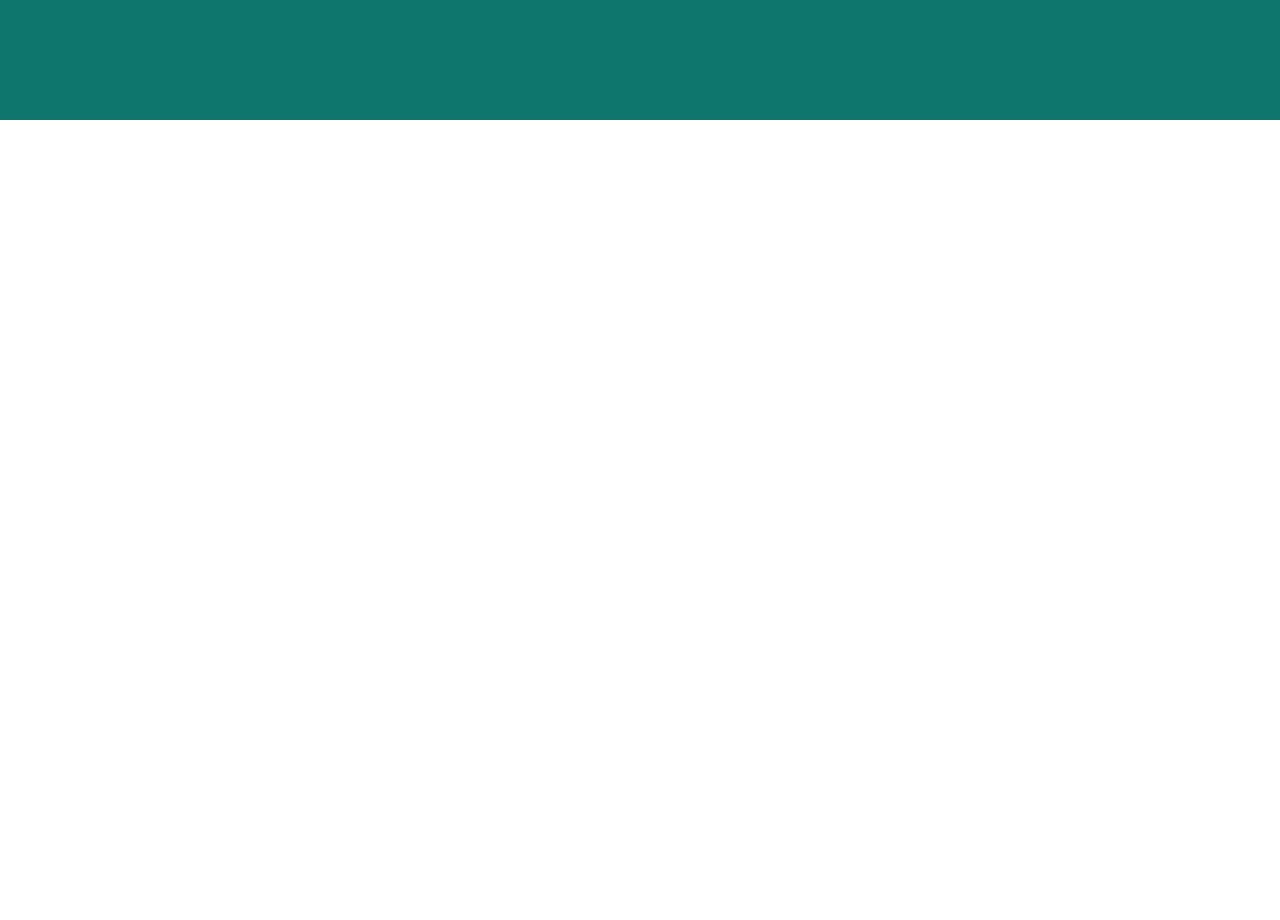
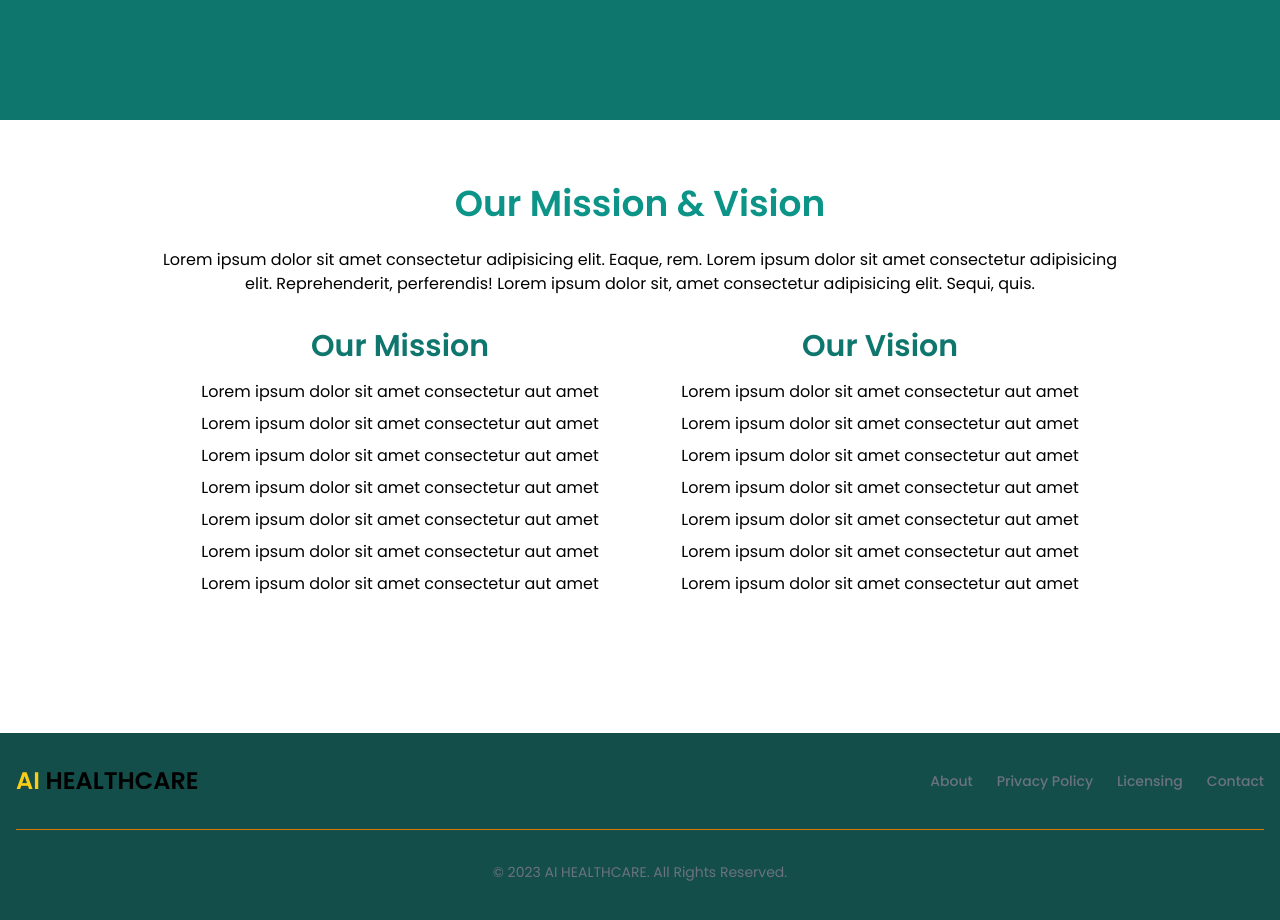
Before and after one commit to snahashisk/aihealthcare, a React (Create React App) app: page / in a window 1280 px wide. Shown: the part 2280-3200 px from the top of the page. Before the commit the page ends 2400 px from the top, so only its background shows below. Built offline with nearby package versions, Linux system fonts and the light colour scheme.

Commit message:
added footer

```diff
--- /dev/null
+++ b/src/components/Footer.jsx
@@ -0,0 +1,90 @@
+import React from "react";
+
+const Footer = () => {
+  return (
+    <div className="h-full overflow-hidden ">
+      <div className="h-2/3 px-40 py-16">
+        <div className="text-center">
+          <h2 className="text-4xl font-semibold text-teal-600">
+            Our Mission & Vision
+          </h2>
+          <p className="mt-6 text-md">
+            Lorem ipsum dolor sit amet consectetur adipisicing elit. Eaque, rem.
+            Lorem ipsum dolor sit amet consectetur adipisicing elit.
+            Reprehenderit, perferendis! Lorem ipsum dolor sit, amet consectetur
+            adipisicing elit. Sequi, quis.
+          </p>
+        </div>
+        <div className="mt-8 flex justify-around">
+          <div className="text-center">
+            <h3 className="text-3xl font-semibold text-teal-700">
+              Our Mission
+            </h3>
+            <ul className="mt-4 flex flex-col gap-2">
+              <li>Lorem ipsum dolor sit amet consectetur aut amet</li>
+              <li>Lorem ipsum dolor sit amet consectetur aut amet</li>
+              <li>Lorem ipsum dolor sit amet consectetur aut amet</li>
+              <li>Lorem ipsum dolor sit amet consectetur aut amet</li>
+              <li>Lorem ipsum dolor sit amet consectetur aut amet</li>
+              <li>Lorem ipsum dolor sit amet consectetur aut amet</li>
+              <li>Lorem ipsum dolor sit amet consectetur aut amet</li>
+            </ul>
+          </div>
+          <div className="text-center">
+            <h3 className="text-3xl font-semibold text-teal-700">Our Vision</h3>
+            <ul className="mt-4 flex flex-col gap-2">
+              <li>Lorem ipsum dolor sit amet consectetur aut amet</li>
+              <li>Lorem ipsum dolor sit amet consectetur aut amet</li>
+              <li>Lorem ipsum dolor sit amet consectetur aut amet</li>
+              <li>Lorem ipsum dolor sit amet consectetur aut amet</li>
+              <li>Lorem ipsum dolor sit amet consectetur aut amet</li>
+              <li>Lorem ipsum dolor sit amet consectetur aut amet</li>
+              <li>Lorem ipsum dolor sit amet consectetur aut amet</li>
+            </ul>
+          </div>
+        </div>
+      </div>
+      <footer class="bg-teal-900 mt-20 h-1/4 w-full">
+        <div class="w-full max-w-screen-xl mx-auto p-4 md:py-8">
+          <div class="sm:flex sm:items-center sm:justify-between">
+            <h3 class="self-center text-2xl font-semibold whitespace-nowrap dark:text-white">
+              <span className="text-yellow-400">AI</span> HEALTHCARE
+            </h3>
+            <ul class="flex flex-wrap items-center mb-6 text-sm font-medium text-gray-500 sm:mb-0 dark:text-gray-400">
+              <li>
+                <a href="/" class="hover:underline me-4 md:me-6">
+                  About
+                </a>
+              </li>
+              <li>
+                <a href="/" class="hover:underline me-4 md:me-6">
+                  Privacy Policy
+                </a>
+              </li>
+              <li>
+                <a href="/" class="hover:underline me-4 md:me-6">
+                  Licensing
+                </a>
+              </li>
+              <li>
+                <a href="/" class="hover:underline">
+                  Contact
+                </a>
+              </li>
+            </ul>
+          </div>
+          <hr class="my-6 sm:mx-auto border-amber-600 lg:my-8" />
+          <span class="block text-sm text-gray-500 sm:text-center dark:text-gray-400">
+            © 2023{" "}
+            <a href="/" class="hover:underline">
+              AI HEALTHCARE
+            </a>
+            . All Rights Reserved.
+          </span>
+        </div>
+      </footer>
+    </div>
+  );
+};
+
+export default Footer;
--- a/src/pages/Home.jsx
+++ b/src/pages/Home.jsx
@@ -2,6 +2,7 @@ import React from "react";
 import Homepage from "../components/Homepage";
 import About from "../components/About";
 import Feature from "../components/Feature";
+import Footer from "../components/Footer";
 
 const Home = () => {
   return (
@@ -9,6 +10,7 @@ const Home = () => {
       <Homepage />
       <About />
       <Feature />
+      <Footer />
     </>
   );
 };
--- a/src/pages/Login.jsx
+++ b/src/pages/Login.jsx
@@ -23,7 +23,7 @@ const Login = () => {
         <h1 className="text-2xl font-bold mb-8 text-teal-700">
           <span className="text-yellow-600">AI </span>HEALTHCARE
         </h1>
-        <h3 className="text-4xl font-semibold text-gray-400 mb-3">
+        <h3 className="text-4xl font-semibold text-gray-600 mb-3">
           Login to your Account
         </h3>
         <p className="text-gray-600">
@@ -46,7 +46,7 @@ const Login = () => {
         <p className="text-gray-500 text-center flex items-center">
           <span className="inline-block w-1/3 h-0.5 bg-gray-300 my-4"></span>
           <span
-            className={`w-2/5 text-md ${errorMessage ? "text-red-500" : ""}`}
+            className={`w-3/5 text-md ${errorMessage ? "text-red-500" : ""}`}
           >
             {errorMessage ? errorMessage : "or continue with email"}
           </span>{" "}
```
